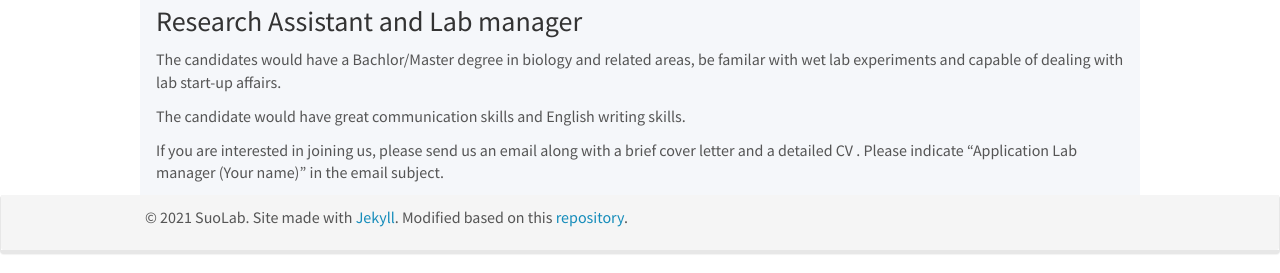
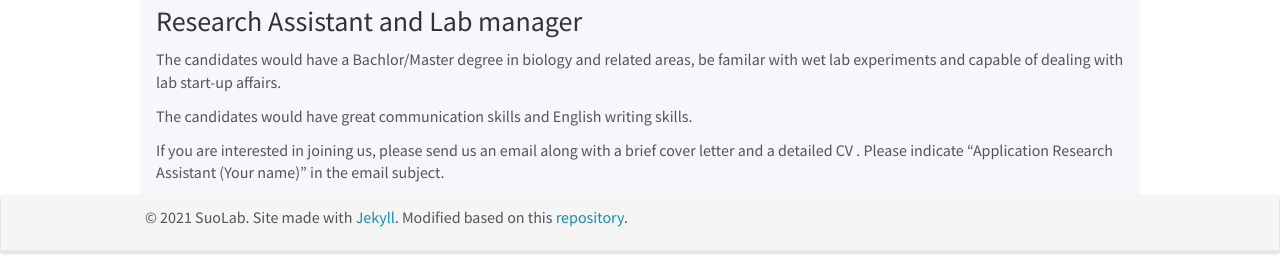
Before and after one commit to suoshengbao/suoshengbao.github.io, a Jekyll site: the page built from _pages/openings.md, in a window 1280 px wide and 900 px high, scrolled down 629 px. Shown: the part 624-897 px from the top of the window. Built offline with Jekyll 4.4.1, drawn with Linux system fonts in a browser that asks for light colours; nearby versions of some CDN libraries.

Commit message:
Update openings.md

```diff
--- a/_pages/openings.md
+++ b/_pages/openings.md
@@ -43,9 +43,9 @@ permalink: /positions
 
 ### Research Assistant and Lab manager
 <p>The candidates would have a Bachlor/Master degree in biology and related areas, be familar with wet lab experiments and capable of dealing with lab start-up affairs.</p>
-<p>The candidate would have great communication skills and English writing skills.</p>
+<p>The candidates would have great communication skills and English writing skills.</p>
 
-<p>If you are interested in joining us, please send us an email along with a brief cover letter and a detailed CV . Please indicate “Application Lab manager (Your name)” in the email subject.</p>
+<p>If you are interested in joining us, please send us an email along with a brief cover letter and a detailed CV . Please indicate “Application Research Assistant (Your name)” in the email subject.</p>
 
 <!-- <figure>
 <img src="{{ site.url }}{{ site.baseurl }}/images/picpic/Gallery/DSC_0696.jpg" width="95%">
```
